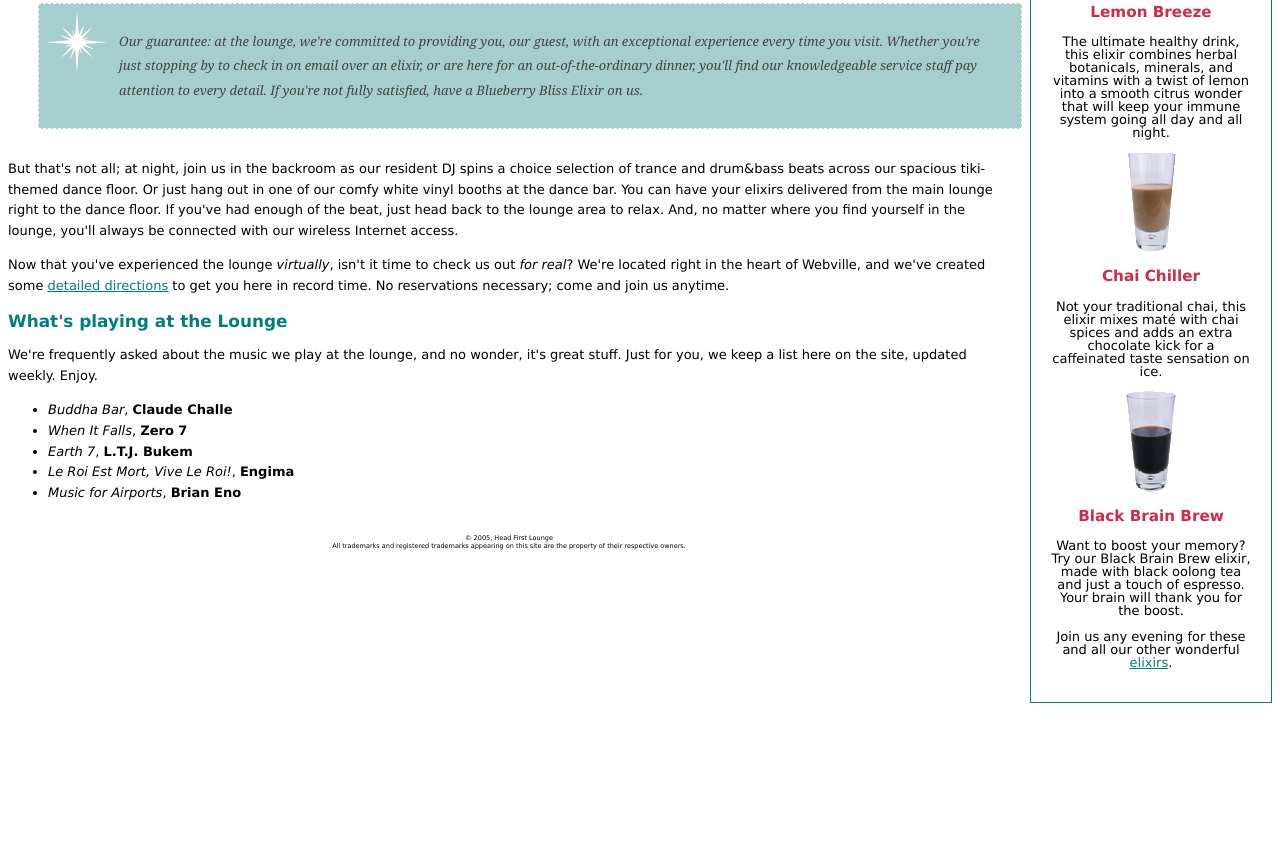
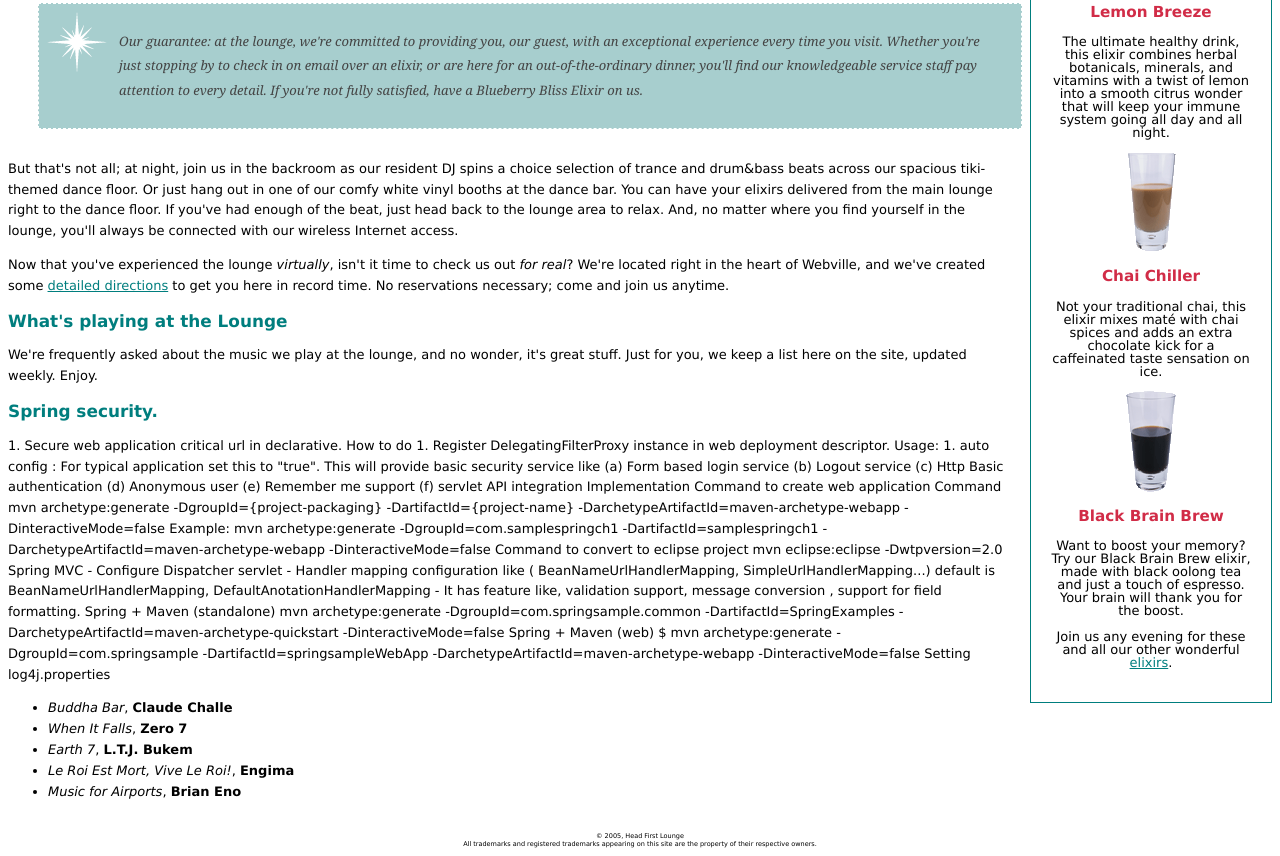
Before and after one commit to deepak891/deepak891.github.io, a plain HTML site: page index.html in a window 1280 px wide. Shown: the part 408-1264 px from the top of the page. Before the commit the page ends 1111 px from the top, so only its background shows below. Drawn offline with Linux system fonts and the light colour scheme.

Commit message:
Maven project generation code

```diff
--- a/index.html
+++ b/index.html
@@ -104,6 +104,42 @@
       it's great stuff. Just for you, we keep a list here on the site, updated weekly.
       Enjoy.
     </p>
+    <h2>Spring security.</h2>
+    <p>
+    	1. Secure web application critical url in declarative.
+    	How to do
+	1. Register DelegatingFilterProxy instance in web deployment descriptor.
+
+	Usage:
+	1. auto config : For typical application set this to "true". This will provide basic security service like (a) Form based login service
+	(b) Logout service (c) Http Basic authentication (d) Anonymous user (e) Remember me support (f) servlet API integration
+Implementation
+	Command to create web application
+
+	Command
+	mvn archetype:generate -DgroupId={project-packaging} -DartifactId={project-name} -DarchetypeArtifactId=maven-archetype-webapp -DinteractiveMode=false
+	Example:
+	mvn archetype:generate -DgroupId=com.samplespringch1 -DartifactId=samplespringch1 -DarchetypeArtifactId=maven-archetype-webapp -DinteractiveMode=false
+
+	Command to convert to eclipse project
+	mvn eclipse:eclipse -Dwtpversion=2.0
+
+
+Spring MVC
+	- Configure Dispatcher servlet
+	- Handler mapping configuration like ( BeanNameUrlHandlerMapping, SimpleUrlHandlerMapping...) default is BeanNameUrlHandlerMapping, DefaultAnotationHandlerMapping
+	- <mvc-annotation-driven/> It has feature like, validation support, message conversion , support for field formatting.
+
+
+Spring + Maven (standalone)
+mvn archetype:generate -DgroupId=com.springsample.common -DartifactId=SpringExamples -DarchetypeArtifactId=maven-archetype-quickstart -DinteractiveMode=false
+
+Spring + Maven (web)
+$ mvn archetype:generate -DgroupId=com.springsample -DartifactId=springsampleWebApp -DarchetypeArtifactId=maven-archetype-webapp -DinteractiveMode=false
+
+Setting log4j.properties
+
+    </p>
     <ul>
       <li><span class="cd">Buddha Bar</span>, <span class="artist">Claude Challe</span></li>
       <li><span class="cd">When It Falls</span>, <span class="artist">Zero 7</span></li>
```
